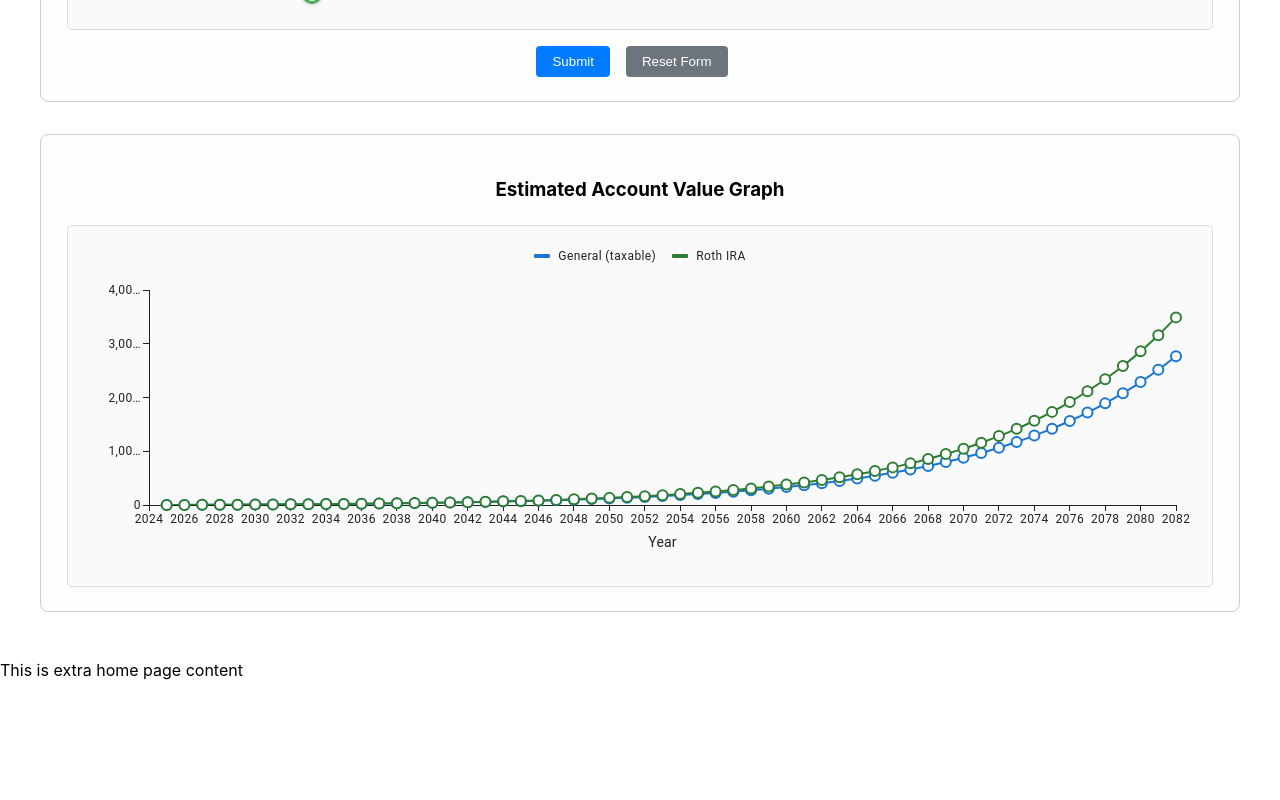
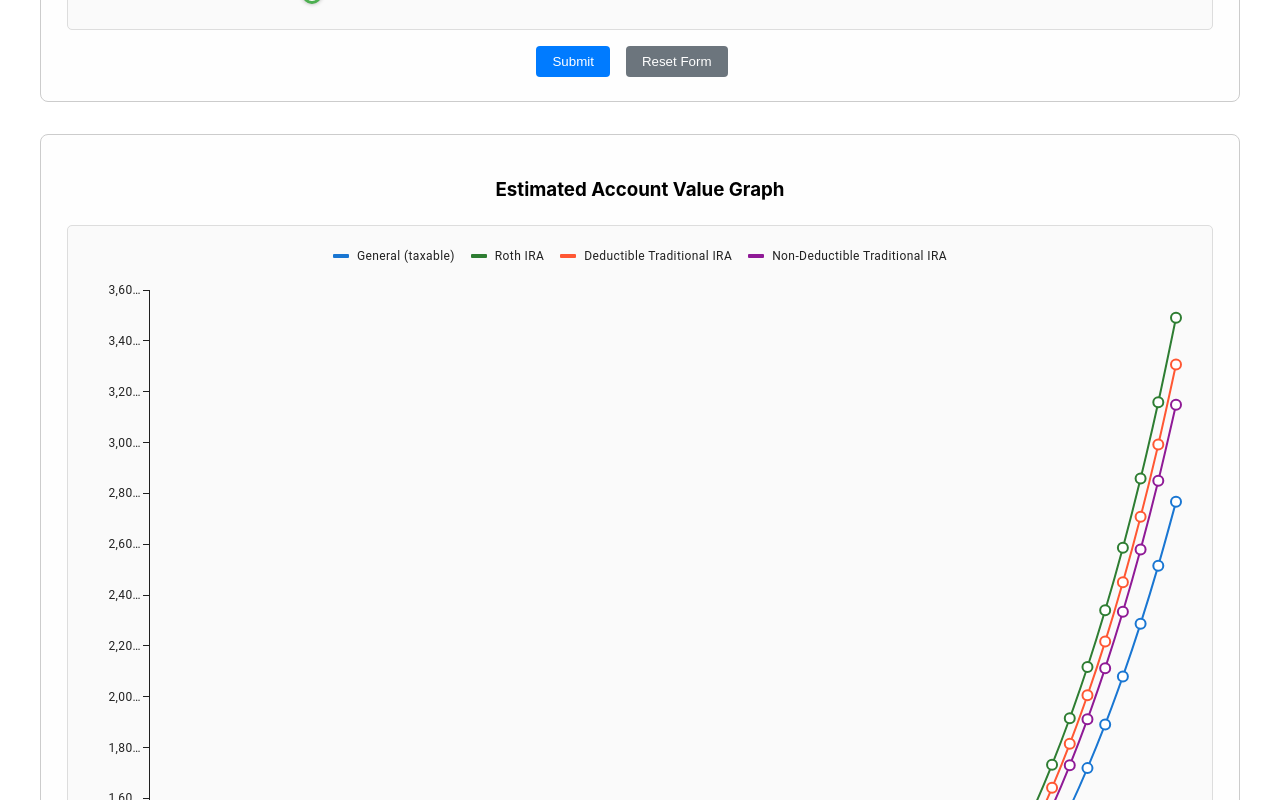
Before and after one commit to hebronm/copilot-ui, a React (Create React App) app: page / in a window 1280 px wide. Shown: the part 1580-2380 px from the top of the page. Before the commit the page ends 2276 px from the top, so only its background shows below. Built offline with nearby package versions, Linux system fonts and the light colour scheme.

Commit message:
Merged formulas and visuals

```diff
--- a/src/App.js
+++ b/src/App.js
@@ -67,9 +67,12 @@ function FinancialForm({ onSubmit }) {
   };
 
   /**FORMULAS FOR EACH GRAPH
+   *
+   * For years on the graph, just 2025 until 2025 + (retirement age - current age)
+   * Monthly contribution is assumed to be after tax
+   *
    * General (taxable):
    * Uses current age, retirement age, starting balance, monthly contribution (MC), annual return (APR), current tax rate(TR)
-   * For years on the graph, just 2025 until 2025 + (retirement age - current age)
    * Each month is compunded by APR/12, but taxed at the end of the year by current rate, and monthly contribution is added after
    * Formula for each month: Month = Previous month * (1 + (APR/12)) * (1 - TR/100) + MC
    *
@@ -83,7 +86,12 @@ function FinancialForm({ onSubmit }) {
    * effectiveTaxedAnnualReturn includes tax multplied by annualReturn
    * I use the annual return (taxed and not taxed), divide by 100 to turn into a percentage, and divide by 12 for months
    * That way, I can just do year by year
-*/
+   *
+   * Deductible IRA:
+   * Uses urrent age, retirement age, starting balance, monthly contribution (MC), annual return (APR), current tax rate(TR), and retirement tax rate(RT)
+   * Adjusts monthly contribution to before tax (MCeff), and uses same formula as ROTH IRA with MCeff instead of MC,
+   * then is desplayed by balance * (1 - RT/100) to adjust for retirement tax
+   */
 
   const chartData = useMemo(() => {
     const startYear = 2025;
@@ -95,10 +103,16 @@ function FinancialForm({ onSubmit }) {
     const monthlyReturn = annualReturn / 100 / monthsPerYear
     const monthlyTaxedReturn = effectiveTaxedAnnualReturn / 100 / monthsPerYear;
 
+    // Deductible IRA monthly contribution adjusted for pretax (contributions are pretax)
+    const preTaxMonthlyContribution = monthlyContribution / (1 - currentTaxRate / 100);
+
+
     let generalBalance = startingBalance;
     let rothBalance = startingBalance;
-    let deductableBalance = startingBalance;
-    let nonDeductableBalance = startingBalance;
+    let deductibleBalance = startingBalance;
+    let nonDeductibleBalance = startingBalance;
+
+    let nonDeductibleTotalContributions = 0;
 
     //four, one for each graph
     const dataPoints = [];
@@ -108,6 +122,8 @@ function FinancialForm({ onSubmit }) {
       year: startYear,
       generalBalance,
       rothBalance,
+      deductibleBalance,
+      nonDeductibleBalance,
     });
 
 
@@ -122,13 +138,36 @@ function FinancialForm({ onSubmit }) {
         /**Roth IRA formula: same as general but no tax on earnings */
         rothBalance = rothBalance * (1 + monthlyReturn);
         rothBalance += monthlyContribution;
+
+        /** same as general but uses pretax mc */
+        deductibleBalance = deductibleBalance * (1 + monthlyReturn);
+        deductibleBalance += preTaxMonthlyContribution;
+
+        // Non-deductible IRA: same retirement tax drag on growth, add after-tax contribution
+        nonDeductibleBalance = nonDeductibleBalance * (1 + monthlyReturn);
+        nonDeductibleBalance += monthlyContribution;
+        nonDeductibleTotalContributions += monthlyContribution;
+
       }
+
+      // Apply retirement tax once per year snapshot for deductible and non-deductible IRAs
+
+      // apply retirement tax to entire balance
+      const deductibleAfterTax = deductibleBalance * (1 - retirementTaxRate / 100);
+      // apply reitrement tax only to earnings, so subtract the contribution times number of months
+      const nonDeductibleAfterTax = nonDeductibleBalance -
+      (nonDeductibleBalance - nonDeductibleTotalContributions) * (retirementTaxRate / 100);
+
       dataPoints.push({
         year: currentYear + year,
         generalBalance,
         rothBalance,
+        deductibleBalance: deductibleAfterTax,
+        nonDeductibleBalance: nonDeductibleAfterTax,
       });
     }
+
+
 
     /*
     Right now this only does once year
@@ -150,7 +189,8 @@ function FinancialForm({ onSubmit }) {
   const xAxisData = chartData.map((point) => point.year);
   const generalSeriesData = chartData.map((point) => Number(point.generalBalance.toFixed(2)) || 0);
   const rothSeriesData = chartData.map((point) => Number(point.rothBalance.toFixed(2) || 0));
-
+  const deductibleSeriesData = chartData.map((point) => Number(point.deductibleBalance.toFixed(2) || 0));
+  const nonDeductibleSeriesData = chartData.map((point) => Number(point.nonDeductibleBalance.toFixed(2) || 0));
 
   return (
     <div style={{ padding: '2rem', maxWidth: '1200px', margin: 'auto' }}>
@@ -239,7 +279,8 @@ function FinancialForm({ onSubmit }) {
             className="custom-slider"
             style={getSliderTrackStyle(monthlyContribution, 0, 2000)}
           />
-          <small>How much you intend to put in each month</small>
+          <small>Note: This is the amount of "After-Tax" money you're willing to put in monthly</small>
+
 
           <label className="label">
             Annual rate of return (%): <b>{annualReturn}</b>
@@ -288,12 +329,13 @@ function FinancialForm({ onSubmit }) {
         </div>
       </form>
 
-      {/* Chart Graph Section */}
-      <div className="form-box" style={{ marginTop: '2rem' }}>
-        <h3 style={{ textAlign: 'center' }}>Estimated Account Value Graph</h3>
-        <fieldset>
+
+      {/*Chart below the form*/}
+      <div className = "form-box" style = {{marginTop: '2rem'}}>
+        <h3 style={{ textAlign: 'center'}}>Estimated Account Value Graph</h3>
+          <fieldset>
           <LineChart
-            height={300}
+            height={1000}
             xAxis={[{
               data: xAxisData,
               label: 'Year',
@@ -309,13 +351,24 @@ function FinancialForm({ onSubmit }) {
                 data: rothSeriesData,
                 label: 'Roth IRA',
                 color: '#2e7d32',
+              },
+              {
+                data: deductibleSeriesData,
+                label: 'Deductible Traditional IRA',
+                color: '#FF5733',
+              },
+              {
+                data: nonDeductibleSeriesData,
+                label: 'Non-Deductible Traditional IRA',
+                color: '#8F1A96',
               }
             ]}
             aria-label="Retirement savings growth chart"
           />
-        </fieldset>
+          </fieldset>
+        </div>
+
       </div>
-    </div>
 
   );
 }
```
